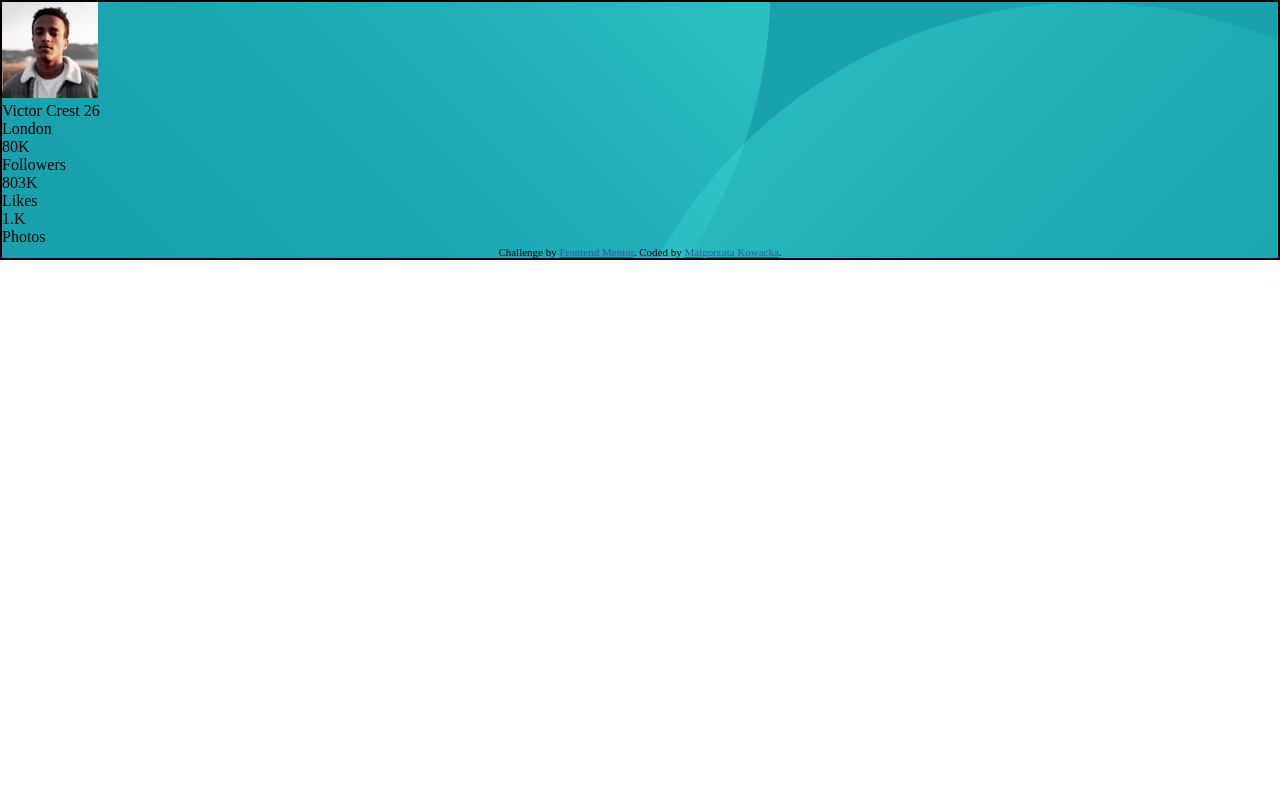
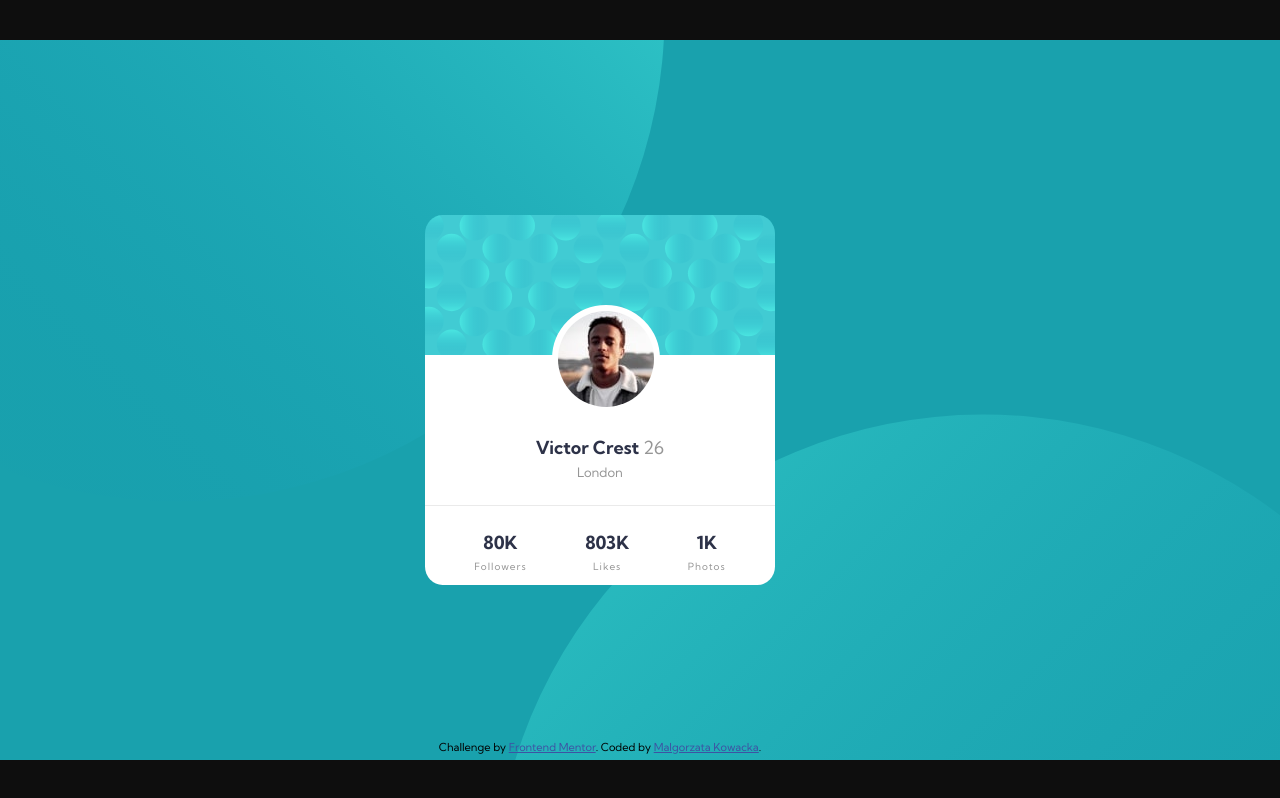
Before and after one commit to kowackag/profil-card-component-main, a plain HTML site: page index.html in a window 1280 px wide. Drawn offline with Linux system fonts and the light colour scheme.

Commit message:
update html structure, add style CSS

```diff
--- a/index.html
+++ b/index.html
@@ -7,7 +7,8 @@
   <!-- displays site properly based on user's device -->
 
   <link rel="icon" type="image/png" sizes="32x32" href="./images/favicon-32x32.png">
-
+  <link rel="preconnect" href="https://fonts.gstatic.com">
+  <link href="https://fonts.googleapis.com/css2?family=Kumbh+Sans:wght@400;700&display=swap" rel="stylesheet">
   <title>Frontend Mentor | Profile card component</title>
 
   <!-- Feel free to remove these styles or customise in your own stylesheet 👍 -->
@@ -15,19 +16,104 @@
     * {
       margin: 0;
       padding: 0;
+      box-sizing: border-box;
+    }
+
+    body {
+      background-color: #0E0E0E;
+    }
+
+    html {
+      font-family: "Kumbh Sans", sans-serif;
+      font-size: 18px;
     }
 
     .background {
+      position: relative;
       max-width: 1440px;
-      margin: 0 auto;
-      border: 2px solid black;
+      height: 720px;
+      margin-top: calc(50vh - 720px/2);
+      margin-left: calc(50vw - 1440px/2);
       background-image: url(images/bg-pattern-top.svg), url(images/bg-pattern-bottom.svg);
-      background-repeat: no-repeat;
-      background-position: -70% 70%, 200% 0%;
+      background-repeat: no-repeat, no-repeat;
+      background-position: -61% 200%, 150% -145%;
       background-color: #19A1AD;
     }
 
+    /* profile card */
+
+    .profile-card {
+      position: absolute;
+      width: 350px;
+      height: 370px;
+      top: 50%;
+      left: 50%;
+      padding-top: 220px;
+      transform: translate(-50%, -50%);
+      background-image: url(images/bg-pattern-card.svg);
+      background-repeat: no-repeat;
+      background-size: contain;
+      background-color: #fff;
+      border-radius: 5% 5%;
+      text-align: center;
+    }
+
+    .profile-card img {
+      position: absolute;
+      top: 90px;
+      left: calc(50% - 48px);
+      background-color: white;
+      border: 6px solid white;
+      border-radius: 50% 50%;
+    }
+
+    .personality {
+      border-bottom: 1px solid hsla(0, 0%, 59%, 20%);
+      padding-bottom: 20px;
+      line-height: 140%;
+    }
+
+    .personality .name {
+      font-weight: 700;
+      color: hsl(229, 23%, 23%);
+    }
+
+    .personality .city {
+      color: hsl(0, 0%, 59%);
+      font-size: 13px;
+    }
+
+    .name .age {
+      font-weight: 400;
+      color: hsl(0, 0%, 59%);
+    }
+
+    .about {
+      display: flex;
+      justify-content: space-around;
+      line-height: 130%;
+      margin: 0 20px;
+    }
+
+    .about .block {
+      padding: 25px 0;
+    }
+
+    .about .number {
+      font-weight: 700;
+      color: hsl(229, 23%, 23%);
+    }
+
+    .about .description {
+      font-size: 10px;
+      color: hsl(0, 0%, 59%);
+      letter-spacing: 1px;
+    }
+
+    /* footer */
+
     .attribution {
+      padding-top: 700px;
       font-size: 11px;
       text-align: center;
     }
@@ -41,24 +127,23 @@
 <body>
   <div class="background">
     <div class="profile-card">
-      <header></header>
-      <div class="photo"><img src="images/image-victor.jpg" alt="Victor's portrait"></div>
+      <img src="images/image-victor.jpg" alt="Victor's portrait">
       <div class="personality">
-        <p> Victor Crest <span class="age">26</span></p>
+        <p class="name"> Victor Crest <span class="age">26</span></p>
         <p class="city">London</p>
       </div>
-      <div class="about">
+      <div class="about clearfix">
         <div class="block">
           <p class="number">80K</p>
-          <p class="descripion">Followers</p>
+          <p class="description">Followers</p>
         </div>
         <div class="block">
           <p class="number">803K</p>
-          <p class="descripion">Likes</p>
+          <p class="description">Likes</p>
         </div>
         <div class="block">
-          <p class="number">1.K</p>
-          <p class="descripion">Photos</p>
+          <p class="number">1K</p>
+          <p class="description">Photos</p>
         </div>
       </div>
     </div>
```
